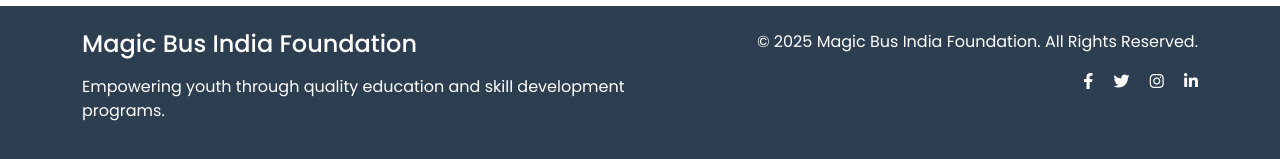
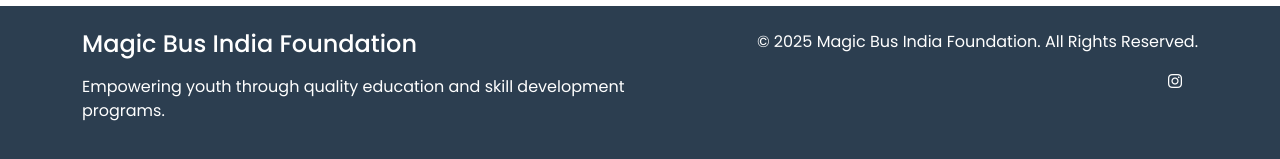
Before and after one commit to awsmedavakkam/MagicBus, a plain HTML site: page index.html in a window 1280 px wide. Shown: the part 5756-5915 px from the top of the page. Drawn offline with nearby package versions, Linux system fonts and the light colour scheme.

Commit message:
first commit

```diff
--- a/index.html
+++ b/index.html
@@ -357,10 +357,7 @@
                 <div class="col-md-6 text-md-end">
                     <p>&copy; 2025 Magic Bus India Foundation. All Rights Reserved.</p>
                     <div class="social-links">
-                        <a href="#" class="text-white me-3"><i class="fab fa-facebook-f"></i></a>
-                        <a href="#" class="text-white me-3"><i class="fab fa-twitter"></i></a>
                         <a href="#" class="text-white me-3"><i class="fab fa-instagram"></i></a>
-                        <a href="#" class="text-white"><i class="fab fa-linkedin-in"></i></a>
                     </div>
                 </div>
             </div>
```
